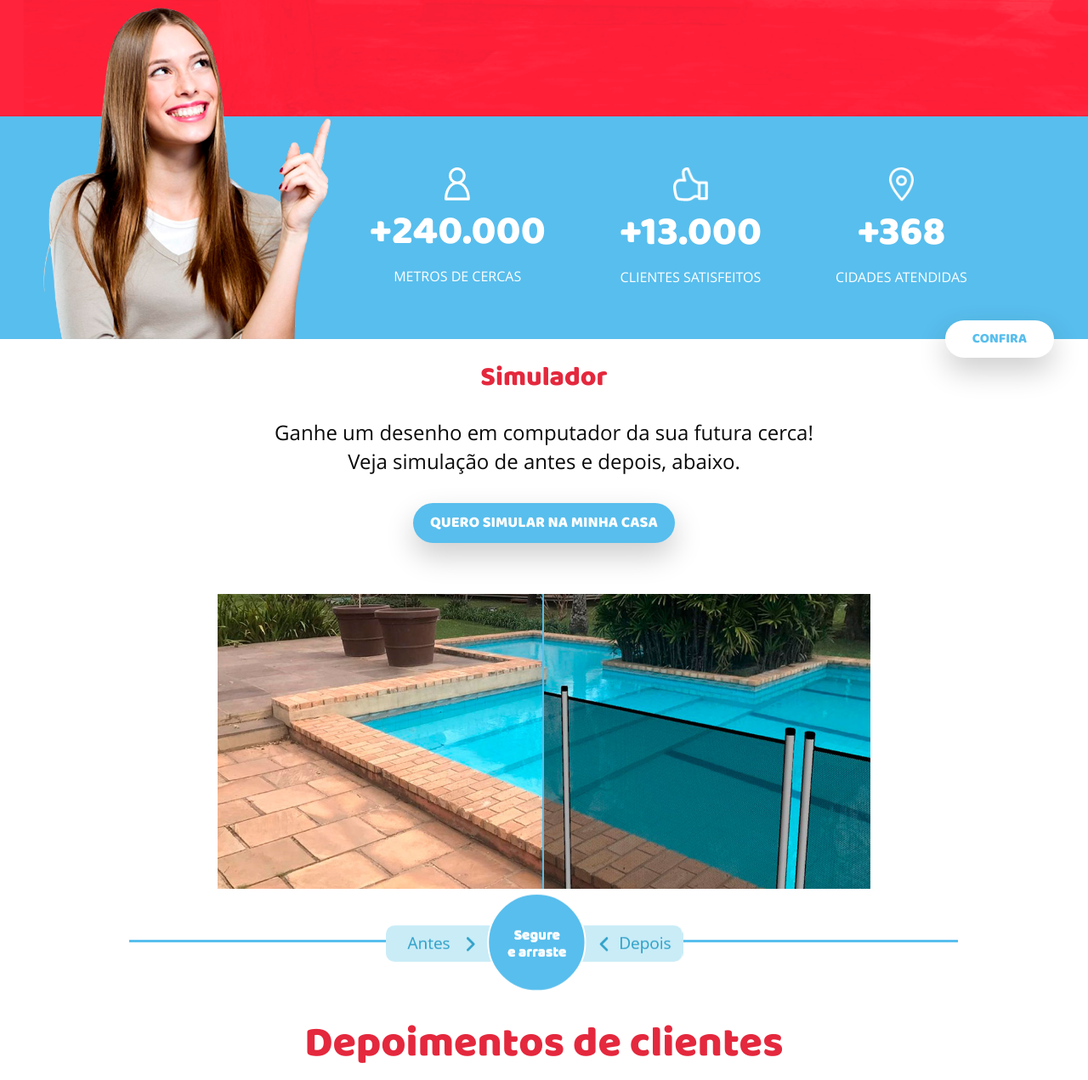
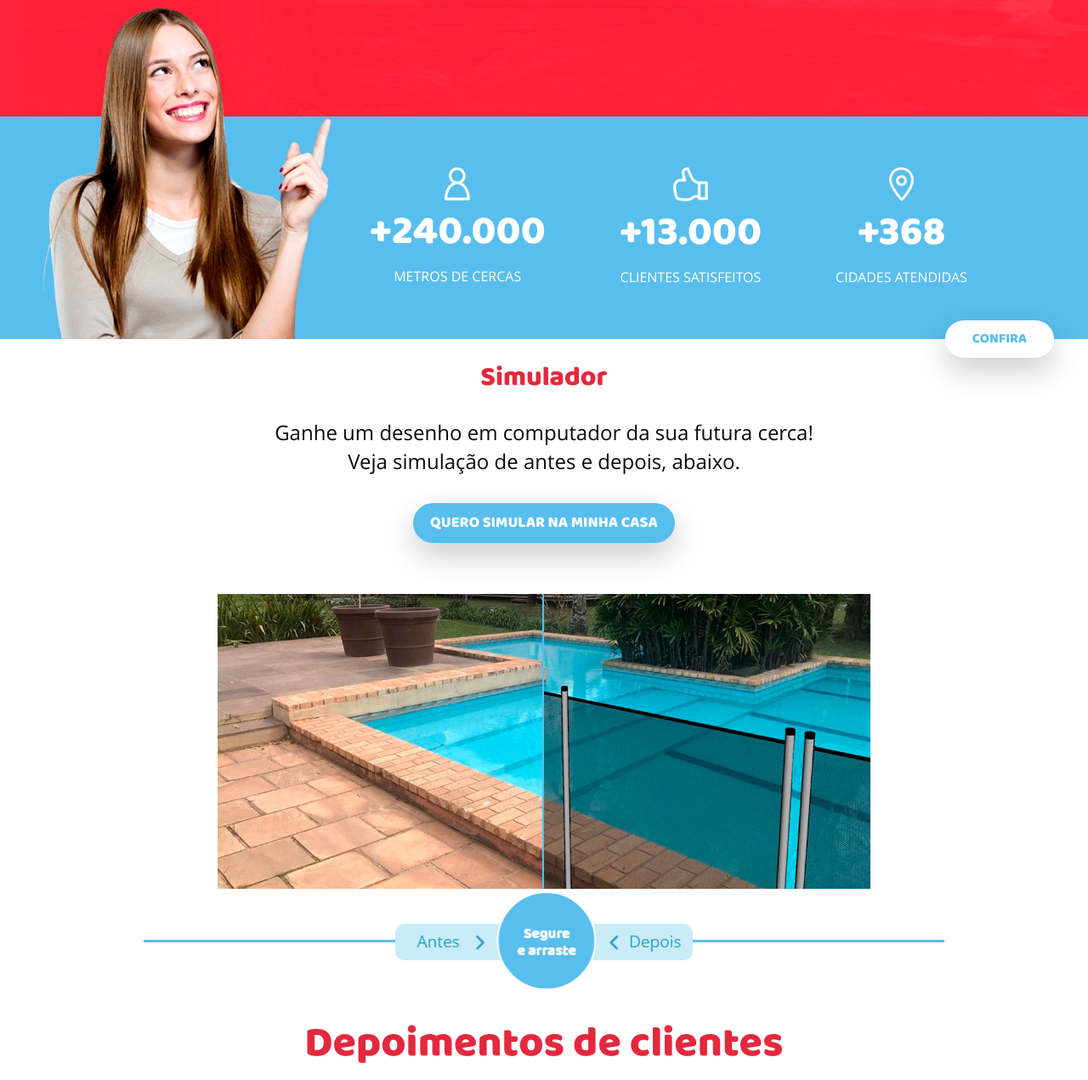
Before and after one commit to brianalvesm/guartecs, a Node server app: page / in a window 1280 px wide. Shown: the part 5196-6467 px from the top of the page at 85% size. Run offline with Node 20, Linux system fonts and the light colour scheme; some web fonts are replaced.

Commit message:
Fix bug no slider mobile

```diff
--- a/public/javascripts/slider.js
+++ b/public/javascripts/slider.js
@@ -22,8 +22,8 @@
           xPosition = dragElement.offset().left + dragWidth - e.pageX,
           containerOffset = container.offset().left,
           containerWidth = container.outerWidth(),
-          minLeft = containerOffset + 10,
-          maxLeft = containerOffset + containerWidth - dragWidth - 10;
+          minLeft = containerOffset,
+          maxLeft = containerOffset + containerWidth - dragWidth;
 
       dragElement.parents().on("mousemove vmousemove", function(e) {
          leftValue = e.pageX + xPosition - dragWidth;
--- a/public/sass/layout/_slider.sass
+++ b/public/sass/layout/_slider.sass
@@ -1,5 +1,5 @@
 // breakpoints
-$S:     320px
+$S:     640px
 $M:     768px
 $L:     1170px
 
@@ -38,10 +38,12 @@
   -webkit-font-smoothing: antialiased
   -moz-osx-font-smoothing: grayscale
 
+.simulador-wrapper
+  margin: 1rem
+
 .cd-image-container
   position: relative
-  width: 90%
-  max-width: $M // breakpoints inside partials > _layout.scss
+  max-width: $M
   margin: 60px auto
   img
     display: block
@@ -76,17 +78,24 @@
     background-color: transparent
     cursor: move
     opacity: 1
+    width: 350px
+    height: 118px
     &:hover
       background-color: transparent
     &:before
       content: ""
       display: block
       background-image: url('../images/simulador-handle.png')
+      background-size: contain
       width: 350px
       height: 118px
       position: absolute
-      margin-left: -175px
-      margin-top: -46px
+    @media only screen and (max-width: 40.1rem)
+      width: 175px
+      height: 59px
+      &:before
+        width: 175px
+        height: 59px
   .slider-fill
     background-color: $color-blue
     height: 0.2rem
--- a/public/stylesheets/style.css
+++ b/public/stylesheets/style.css
@@ -782,9 +782,11 @@
     .sec h1 {
       font-size: 2.750rem; } }
 
+.simulador-wrapper {
+  margin: 1rem; }
+
 .cd-image-container {
   position: relative;
-  width: 90%;
   max-width: 768px;
   margin: 60px auto; }
   .cd-image-container img {
@@ -819,18 +821,26 @@
   .slider.simulador-handle .slider-handle.cd-handle {
     background-color: transparent;
     cursor: move;
-    opacity: 1; }
+    opacity: 1;
+    width: 350px;
+    height: 118px; }
     .slider.simulador-handle .slider-handle.cd-handle:hover {
       background-color: transparent; }
     .slider.simulador-handle .slider-handle.cd-handle:before {
       content: "";
       display: block;
       background-image: url("../images/simulador-handle.png");
+      background-size: contain;
       width: 350px;
       height: 118px;
-      position: absolute;
-      margin-left: -175px;
-      margin-top: -46px; }
+      position: absolute; }
+    @media only screen and (max-width: 40.1rem) {
+      .slider.simulador-handle .slider-handle.cd-handle {
+        width: 175px;
+        height: 59px; }
+        .slider.simulador-handle .slider-handle.cd-handle:before {
+          width: 175px;
+          height: 59px; } }
   .slider.simulador-handle .slider-fill {
     background-color: #58BEED;
     height: 0.2rem; }
--- a/views/index.ejs
+++ b/views/index.ejs
@@ -248,8 +248,8 @@
 		</section>
 		<section class="sec sec--simulador">
 			<div class="grid-container">
-				<div class="grid-x">
-					<div class="cell large-10 large-offset-1">
+				<div class="grid-x align-center">
+					<div class="cell large-10">
 						<h2>Simulador</h2>
 						<p class="paragraph">Ganhe um desenho em computador da sua futura cerca!<br>
 						Veja simulação de antes e depois, abaixo.</p>
--- a/views/partials/footer.ejs
+++ b/views/partials/footer.ejs
@@ -23,7 +23,7 @@
 				<div class="grid-container">
 					<div class="grid-x">
 						<div class="cell large-4">
-							<img src="../images/guartecs-logo-white.png" title="Guartecs" alt="Guartecs">
+							<img src="images/guartecs-logo-white.png" title="Guartecs" alt="Guartecs">
 						</div>
 						<div class="cell large-4">
 							<nav class="footer-menu">
```
